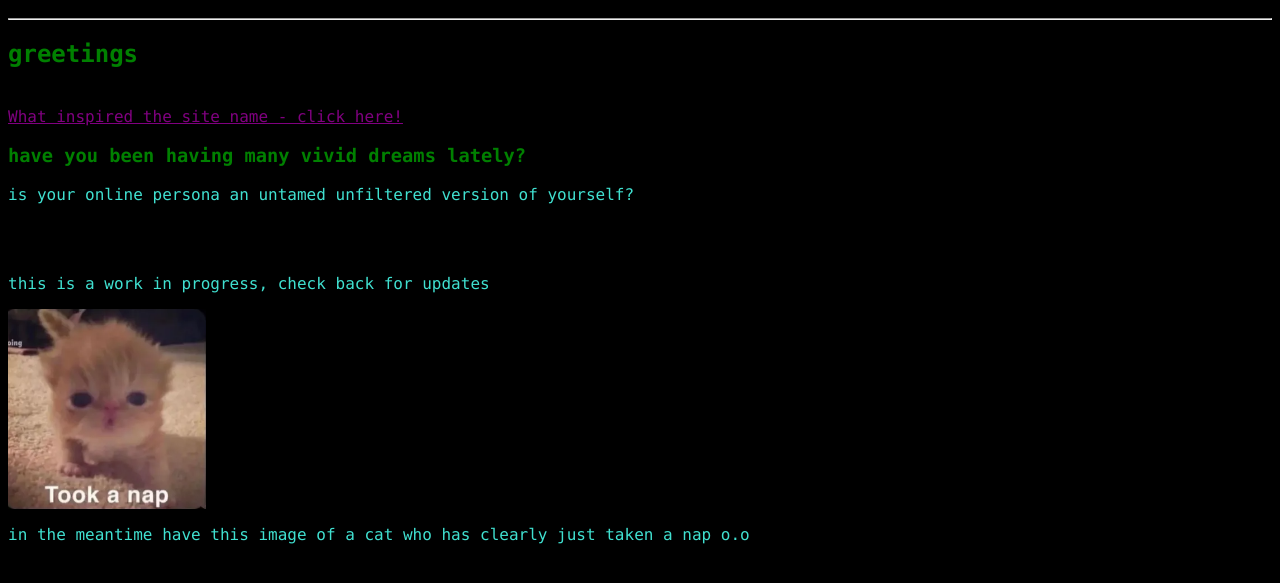
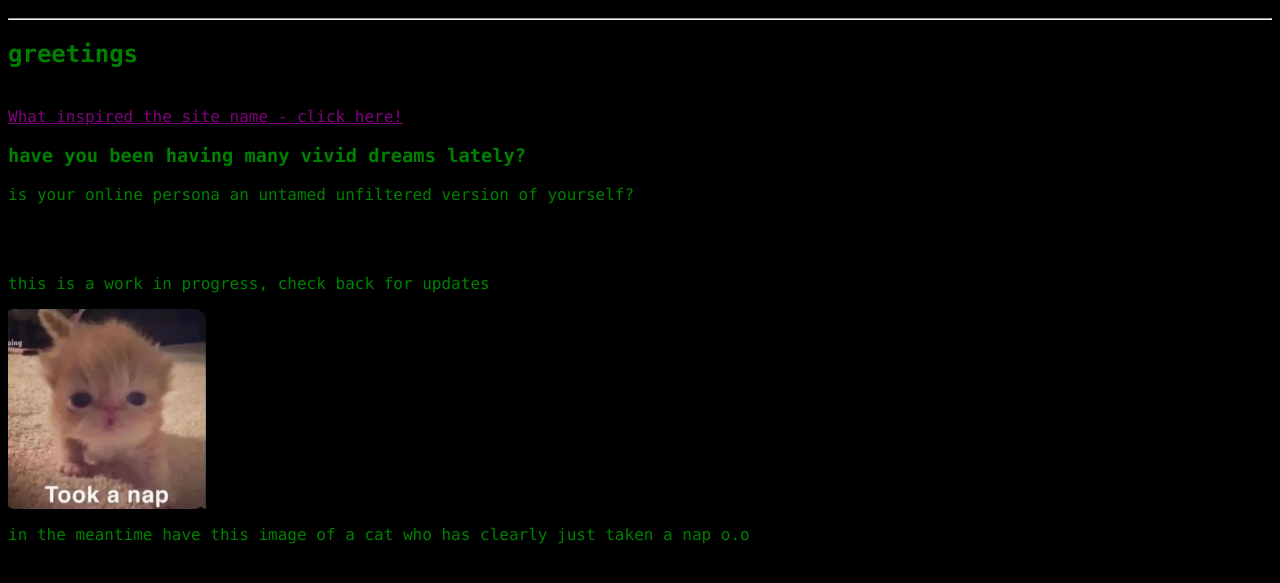
Before and after one commit to exxycmd/stratosphere-site, a plain HTML site: page index.html in a window 1280 px wide. Shown: the part 49-632 px from the top of the page. Drawn offline with Linux system fonts and the light colour scheme.

Commit message:
Update style.css

```diff
--- a/style.css
+++ b/style.css
@@ -21,7 +21,7 @@ h3{
 
 }
 p{
-    color:turquoise
+    color:green
 
 }
 a{
```
